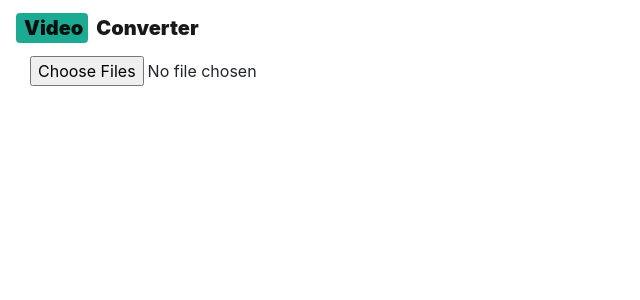
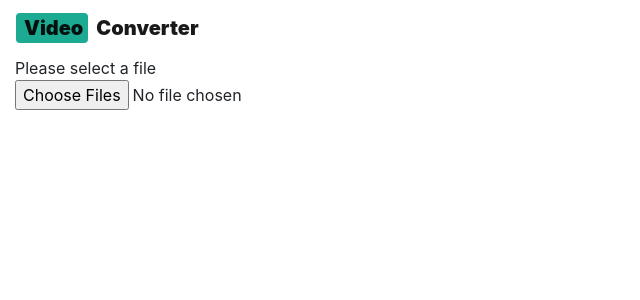
Before and after one commit to moranmono/AngularVideoConverter, an Angular app in the folder AngularVideoConverter/ClientApp/: page / in a window 1280 px wide. Shown: the top 300 px of the page, without its empty margins (0-640 px from the left). Built offline with nearby package versions, Linux system fonts and the light colour scheme.

Commit message:
styling file-upload component

```diff
--- a/AngularVideoConverter/ClientApp/src/app/components/file-upload/file-upload.component.css
+++ b/AngularVideoConverter/ClientApp/src/app/components/file-upload/file-upload.component.css
@@ -0,0 +1,4 @@
+.progress {
+    font-size: var(--fw-bold);
+    color: green;
+}
--- a/AngularVideoConverter/ClientApp/src/app/components/file-upload/file-upload.component.html
+++ b/AngularVideoConverter/ClientApp/src/app/components/file-upload/file-upload.component.html
@@ -1,7 +1,11 @@
-<div class="col-md-3">
-    <input #file type="file" multiple (change)="fileUpload(file.files)" />
-    <br />
-    <span style="font-weight:bold;color:green;" *ngIf="progress > 0 && progress < 100">
+<div>
+    <span>Please select a file</span>
+</div>
+<form enctype="multipart/form-data">
+    <input #file type="file" name="files" multiple accept="video/mp4,image/png,image/jpg" (change)="fileUpload(file.files)" />
+</form>
+<div>
+    <span class="progress" *ngIf="progress > 0 && progress < 100">
         {{progress}}%
     </span>
 </div>
```
